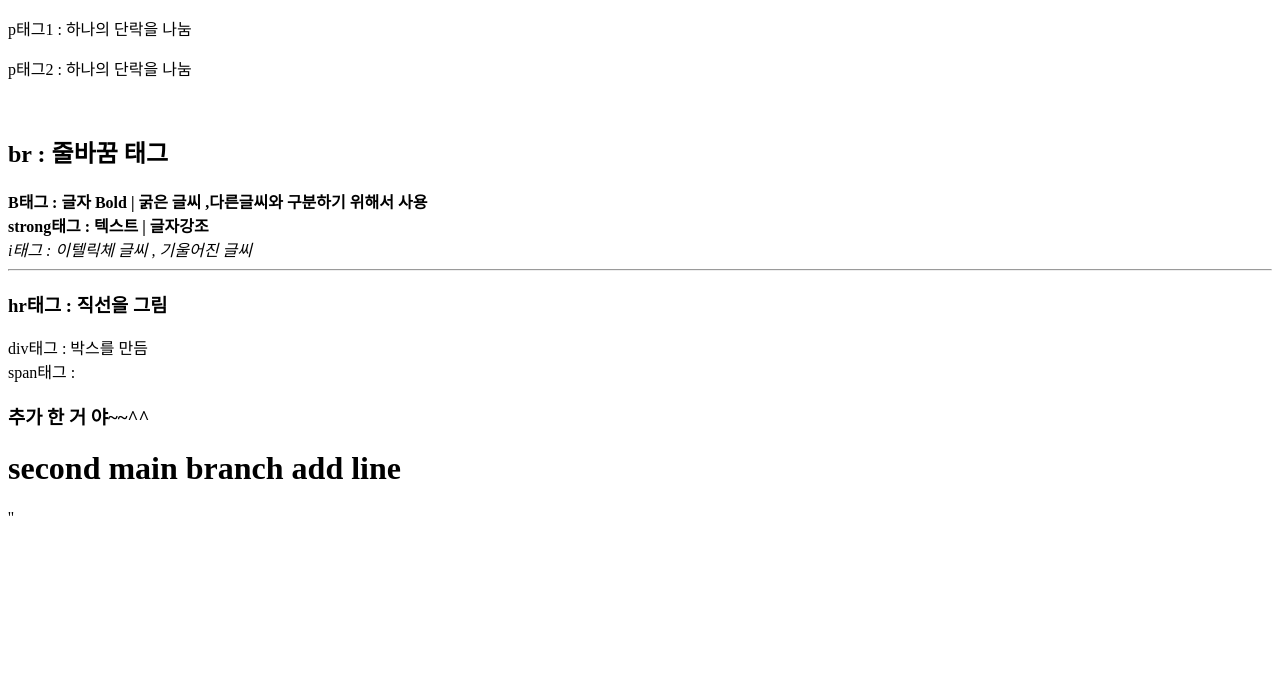
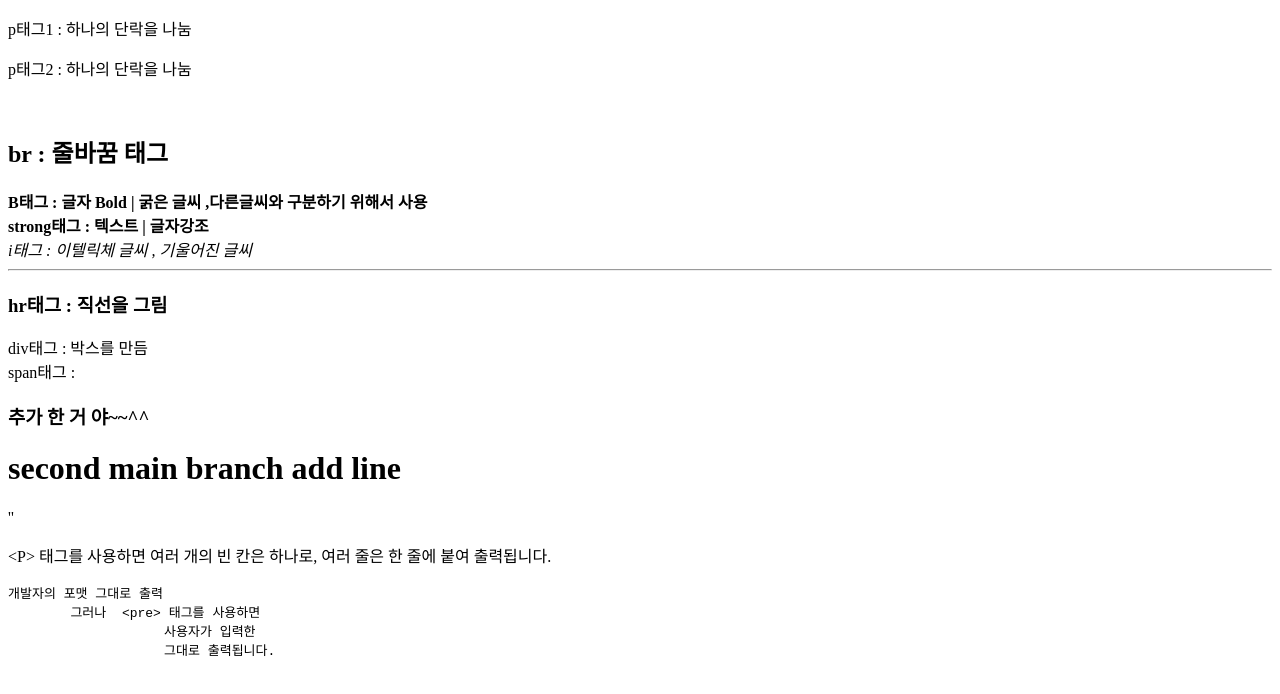
Before and after one commit to dohun1109/HTML-CSS, a plain HTML site: page ch01_1.html in a window 1280 px wide. Drawn offline with Linux system fonts and the light colour scheme.

Commit message:
pre to html

```diff
--- a/ch01_1.html
+++ b/ch01_1.html
@@ -33,6 +33,15 @@
     <h3>추가 한 거 야~~^^</h3>
     <h1 title="h1태그로 작성하였습니다.">second main branch add line</h1>''
 
+    <p>&lt;P&gt; 태그를 사용하면
+        여러 개의 빈 칸은 하나로,
+        여러 줄은 한 줄에 붙여 출력됩니다.</p>
+    <pre>개발자의 포맷 그대로 출력
+        그러나  &lt;pre&gt; 태그를 사용하면
+                    사용자가 입력한
+                    그대로 출력됩니다.
+    </pre>
+
 
 
 
```
